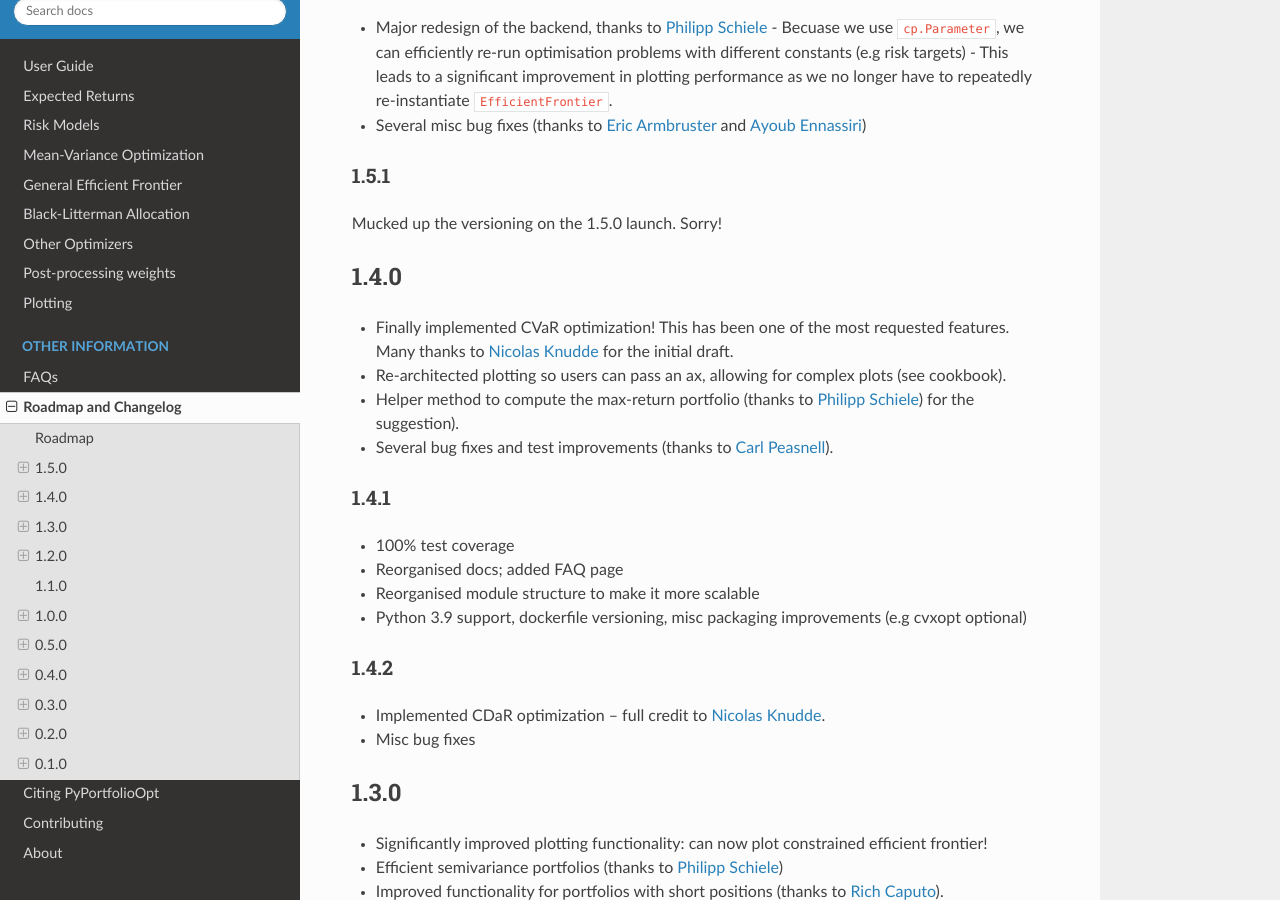
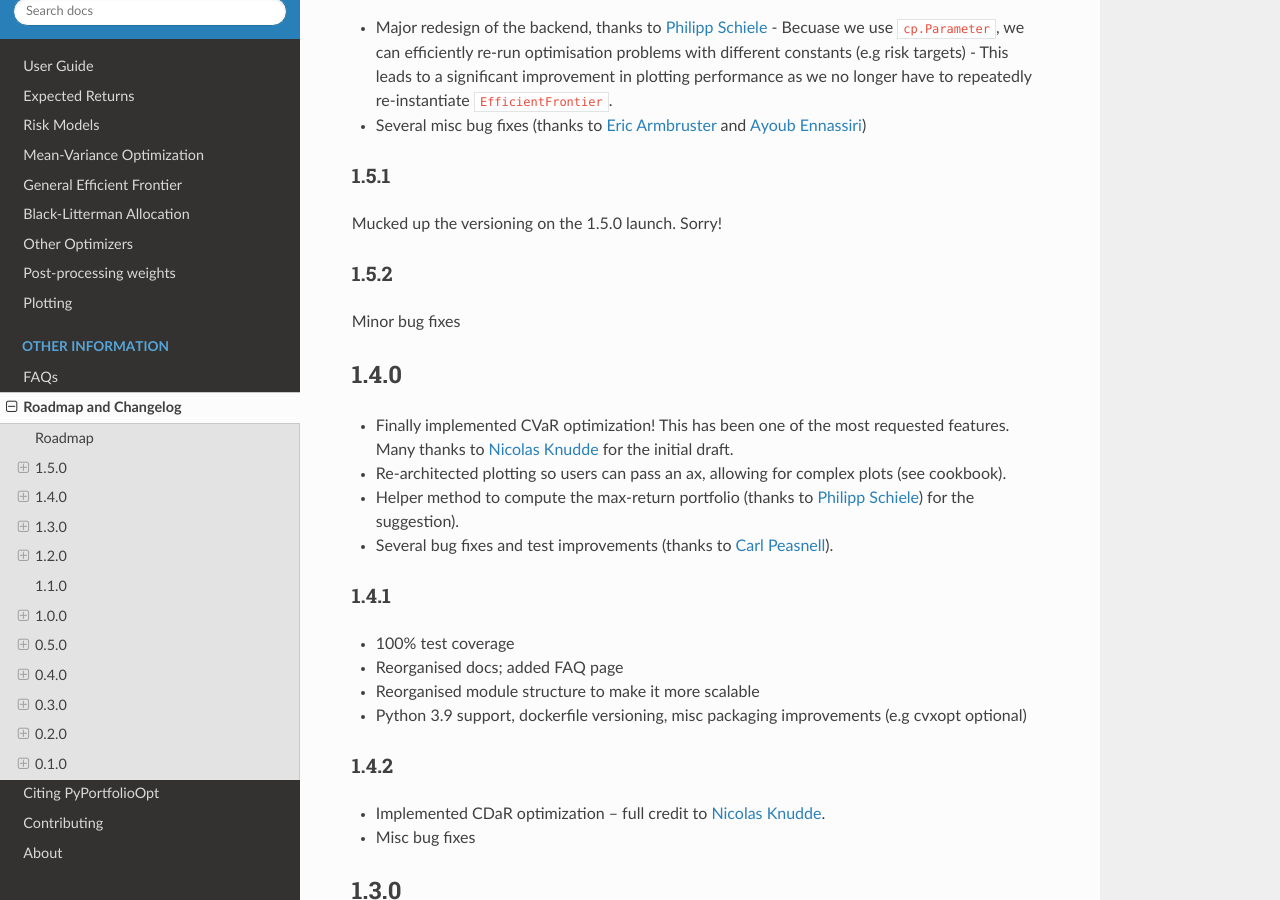
Before and after one commit to robertmartin8/PyPortfolioOpt, a Sphinx documentation site: the page built from docs/Roadmap.rst, in a window 1280 px wide and 900 px high, scrolled down 472 px. Built offline with Sphinx 7.4.7 and the Read the Docs theme 2.0.0, drawn with Linux system fonts in a browser that asks for light colours.

Commit message:
versioning

```diff
--- a/docs/Roadmap.rst
+++ b/docs/Roadmap.rst
@@ -30,6 +30,11 @@ discuss. If you have any other feature requests, please raise them using GitHub
 -----
 
 Mucked up the versioning on the 1.5.0 launch. Sorry!
+
+1.5.2
+-----
+
+Minor bug fixes
 
 1.4.0
 =====
--- a/docs/conf.py
+++ b/docs/conf.py
@@ -58,7 +58,7 @@ author = "Robert Andrew Martin"
 # The short X.Y version.
 version = "1.5"
 # The full version, including alpha/beta/rc tags.
-release = "1.5.1"
+release = "1.5.2"
 
 # The language for content autogenerated by Sphinx. Refer to documentation
 # for a list of supported languages.
--- a/docs/index.rst
+++ b/docs/index.rst
@@ -15,7 +15,7 @@
                 <img src="https://img.shields.io/badge/python-v3-brightgreen.svg"
                     alt="python"></a> &nbsp;
             <a href="https://pypi.org/project/PyPortfolioOpt/">
-                <img src="https://img.shields.io/badge/pypi-v1.5.1-brightgreen.svg"
+                <img src="https://img.shields.io/badge/pypi-v1.5.2-brightgreen.svg"
                     alt="python"></a> &nbsp;
             <a href="https://opensource.org/licenses/MIT">
                 <img src="https://img.shields.io/badge/license-MIT-brightgreen.svg"
--- a/pypfopt/__init__.py
+++ b/pypfopt/__init__.py
@@ -15,7 +15,7 @@ from .hierarchical_portfolio import HRPOpt
 from .risk_models import CovarianceShrinkage
 
 
-__version__ = "1.5.1"
+__version__ = "1.5.2"
 
 __all__ = [
     "market_implied_prior_returns",
--- a/pyproject.toml
+++ b/pyproject.toml
@@ -1,6 +1,6 @@
 [tool.poetry]
-name = "PyPortfolioOpt"
-version = "1.5.1"
+name = "pyportfolioopt"
+version = "1.5.2"
 description = "Financial portfolio optimization in python"
 license = "MIT"
 authors = ["Robert Andrew Martin <martin.robertandrew@gmail.com>"]
--- a/requirements.txt
+++ b/requirements.txt
@@ -1,4 +1,4 @@
-cvxopt>=1.2.0,<=1.2.5
+cvxopt>=1.2.0
 cvxpy>=1.1.10
 matplotlib>=3.2.0
 numpy>=1.12.0
--- a/setup.py
+++ b/setup.py
@@ -8,8 +8,8 @@ with open("README.md", "r") as f:
 
 
 setup(
-    name="PyPortfolioOpt",
-    version="1.5.1",
+    name="pyportfolioopt",
+    version="1.5.2",
     description="Financial portfolio optimization in python",
     long_description=desc,
     long_description_content_type="text/markdown",
```
Also changed, not shown: other parts of docs/index.rst (+2 -0 lines), README.md (+3 -1 lines), 1 other file.
